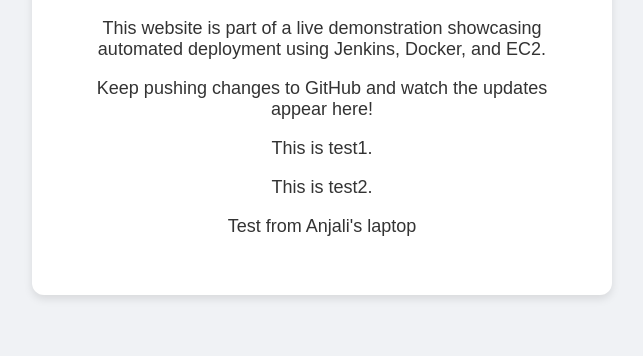
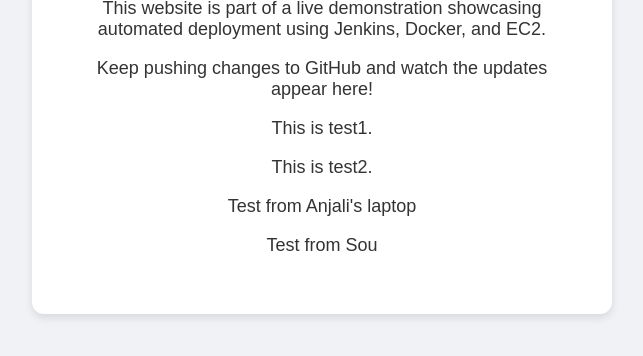
Before and after one commit to keyuraval/CICD_Project, a website: page public/index.html in a window 1280 px wide. Shown: the part 330-686 px from the top of the page, without its empty margins (318-961 px from the left). Drawn offline with Linux system fonts and the light colour scheme.

Commit message:
test of sou

```diff
--- a/public/index.html
+++ b/public/index.html
@@ -40,6 +40,8 @@
 	<p>This is test1.</p>
 	<p>This is test2.</p>
 	<p>Test from Anjali's laptop</p>
-    </div>
+    <p>Test from Sou </p>
+
+</div>
 </body>
 </html>
```
